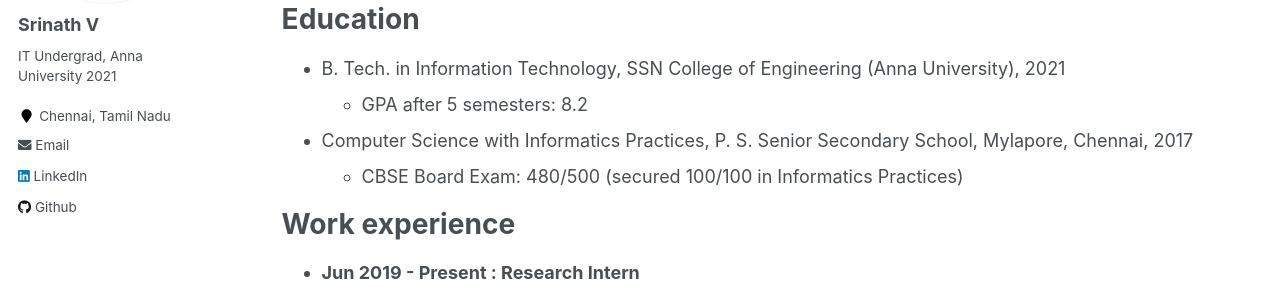
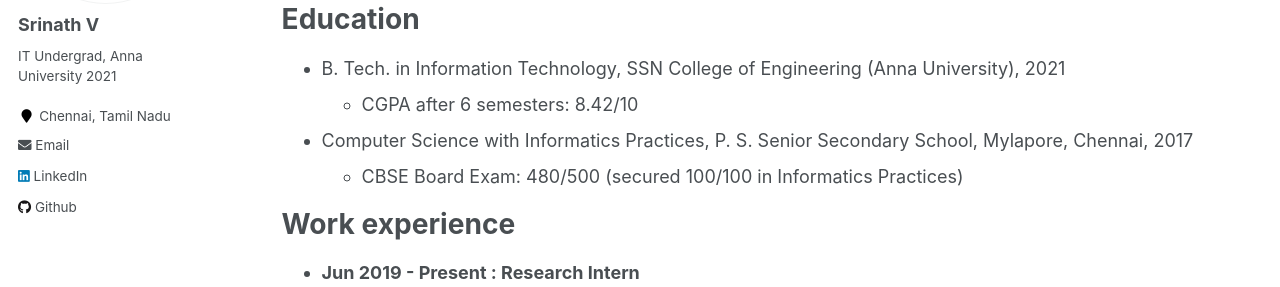
Before and after one commit to srinathvrao/srinathvrao.github.io, a Jekyll site: the page built from _pages/cv.md, in a window 1280 px wide and 900 px high. Shown: the part 289-576 px from the top of the window. Built offline with Jekyll 4.4.1, drawn with Linux system fonts in a browser that asks for light colours.

Commit message:
Update cv.md

```diff
--- a/_pages/cv.md
+++ b/_pages/cv.md
@@ -16,7 +16,7 @@ Recently, I've started to like Space Technology (I wonder why. :P). If you know
 Education
 ======
 * B. Tech. in Information Technology, SSN College of Engineering (Anna University), 2021
-    * GPA after 5 semesters: 8.2
+    * CGPA after 6 semesters: 8.42/10
 * Computer Science with Informatics Practices, P. S. Senior Secondary School, Mylapore, Chennai, 2017
     * CBSE Board Exam: 480/500 (secured 100/100 in Informatics Practices)
 
```
